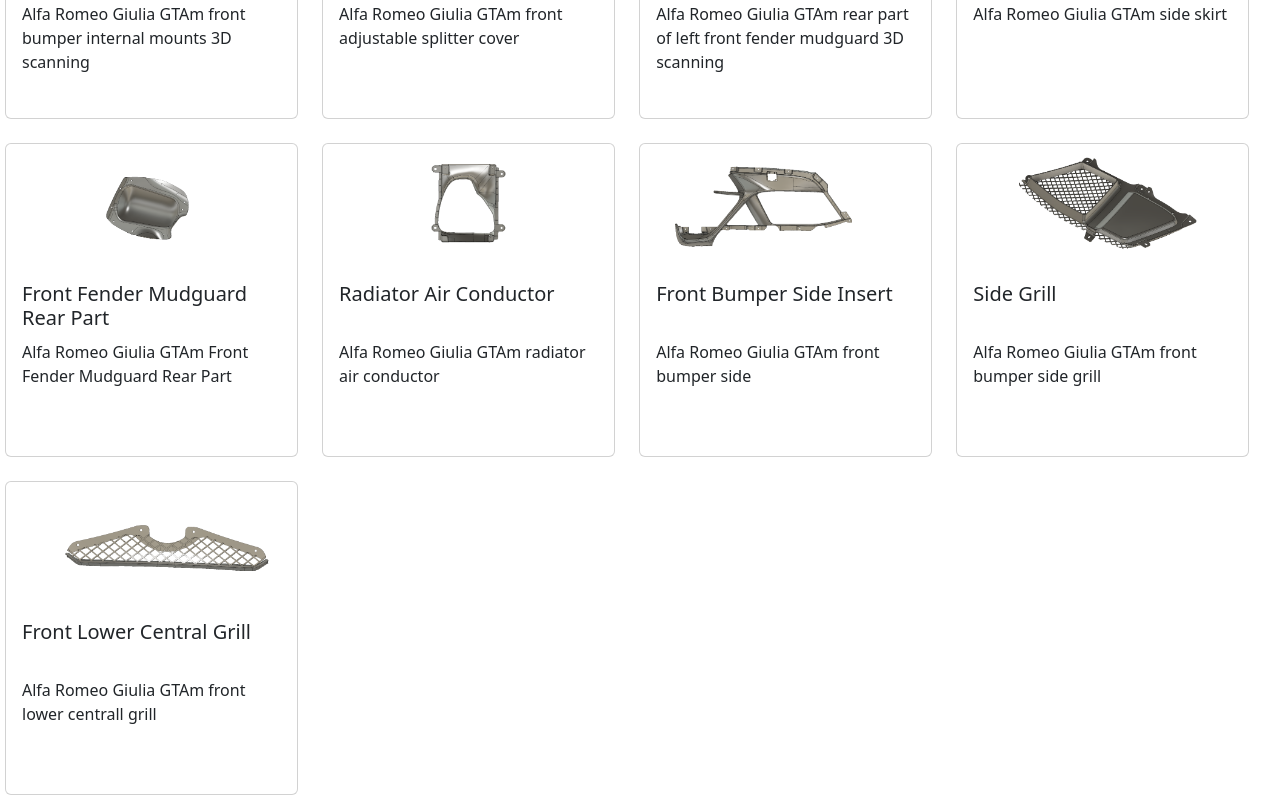
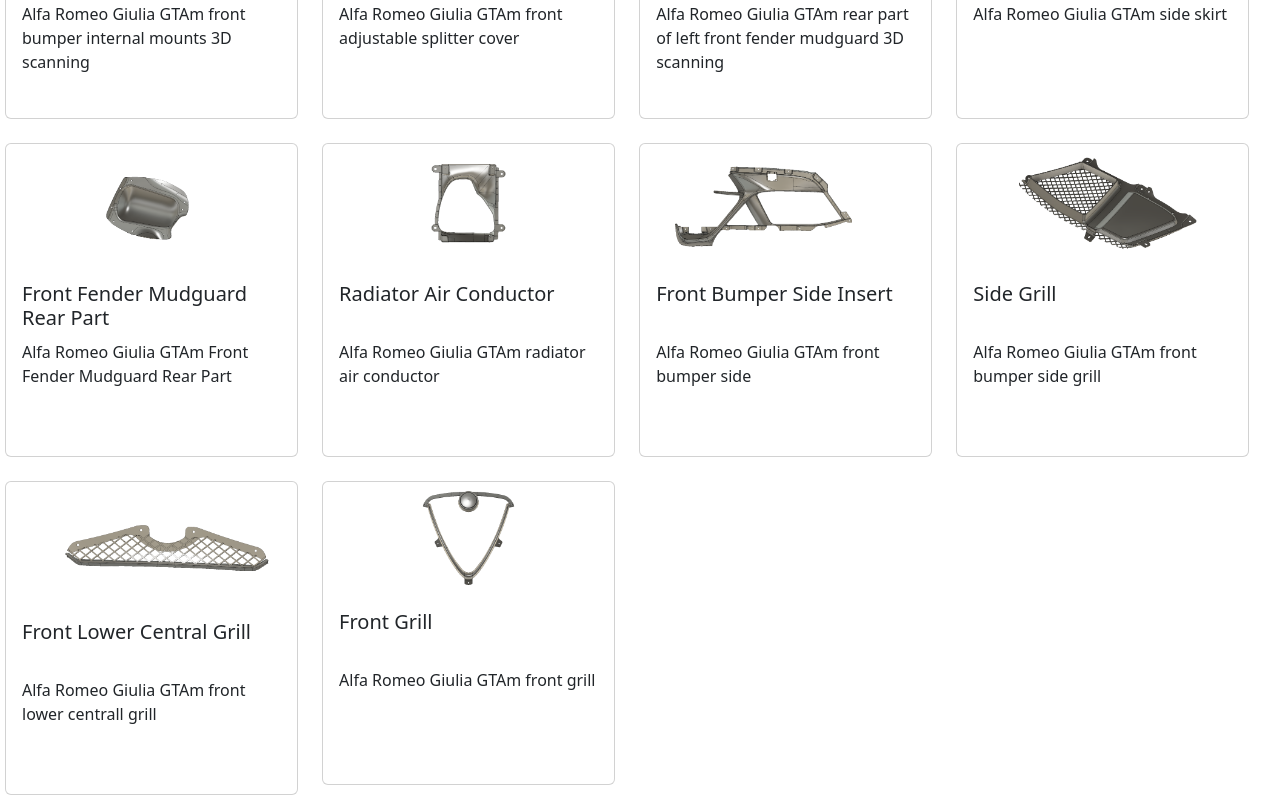
Before and after one commit to AlfaRomeoTuning/web-site, a React (Create React App) app: page /rnd in a window 1280 px wide. Shown: the part 606-1406 px from the top of the page. Built offline with nearby package versions, Linux system fonts and the light colour scheme.

Commit message:
Update gtill

```diff
--- a/src/components/rnd/rndModels.js
+++ b/src/components/rnd/rndModels.js
@@ -77,6 +77,12 @@
             part: "Front Lower Central Grill",
             childs: [],
             description: "Alfa Romeo Giulia GTAm front lower centrall grill"
+        },
+        {
+            car: "Giulia GTAm",
+            part: "Front Grill",
+            childs: [],
+            description: "Alfa Romeo Giulia GTAm front grill"
         }
     ]
 }
```
Also changed, not shown: src/assets/rnd/GiuliaGTAmFrontGrill.png (added).
